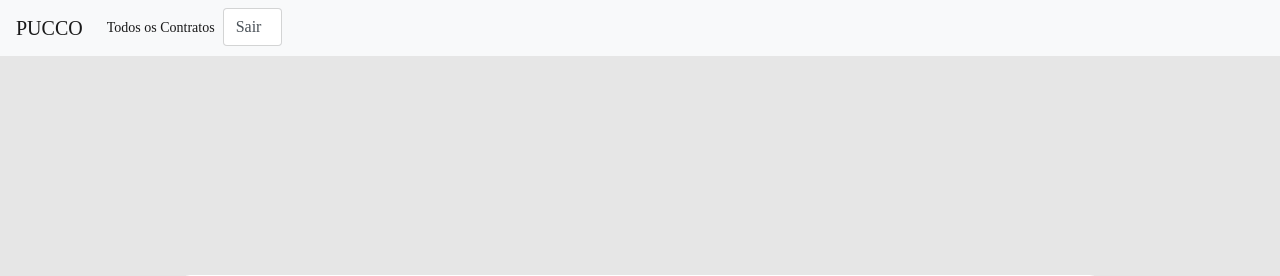
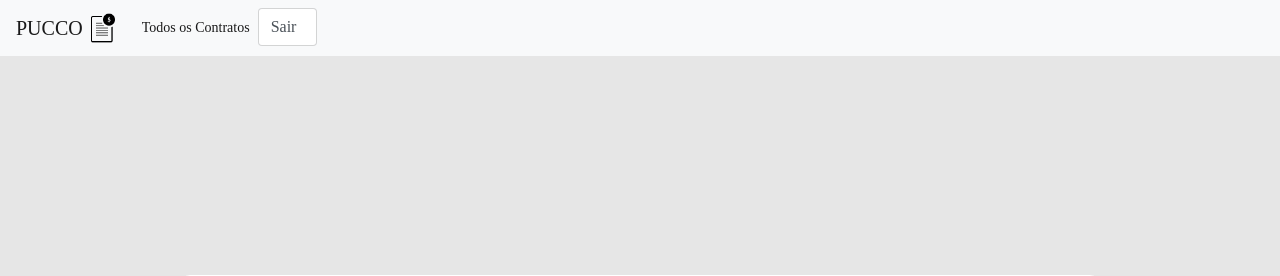
Before and after one commit to oliveirabrunoa/unatools, a Django app: page /contracts/ in a window 1280 px wide. Shown: the top 276 px of the page. Run offline with Django 3.2, Linux system fonts and the light colour scheme; data comes from the database, SQL or seed files in the repository; some libraries are stand-ins or nearby versions.

Commit message:
Ajustes de template do Menu

```diff
--- a/UnaToolsGestao/tools/templates/contracts_list.html
+++ b/UnaToolsGestao/tools/templates/contracts_list.html
@@ -12,7 +12,7 @@
     <!-- jQuery UI CSS -->
     <link rel="stylesheet" href="//code.jquery.com/ui/1.12.1/themes/base/jquery-ui.css">
 
-			<link rel="icon" type="image/png" href="images/icons/favicon.ico"/>
+			<link rel="icon" type="image/png" href="{% static 'images/iconpucco.png' %}"/>
 		<!--===============================================================================================-->
 			<link rel="stylesheet" type="text/css" href="{% static 'vendor/bootstrap/css/bootstrap.min.css' %}">
 		<!--===============================================================================================-->
--- a/UnaToolsGestao/tools/templates/menu.html
+++ b/UnaToolsGestao/tools/templates/menu.html
@@ -1,9 +1,12 @@
+{% load staticfiles %}
+{% load static %}
 {% block content %}
 <nav class="navbar navbar-expand-lg navbar-light bg-light">
-  <a class="navbar-brand" href="/contracts">PUCCO</a>
-  <button class="navbar-toggler" type="button" data-toggle="collapse" data-target="#navbarSupportedContent" aria-controls="navbarSupportedContent" aria-expanded="false" aria-label="Toggle navigation">
-    <span class="navbar-toggler-icon"></span>
-  </button>
+  <a class="navbar-brand" href="/contracts">PUCCO
+    <img src="{% static 'images/iconpucco.png' %}" width="30" height="30" class="d-inline-block align-top" alt="">
+  </a>
+  <!-- <button class="navbar-toggler" type="button" data-toggle="collapse" data-target="#navbarSupportedContent" aria-controls="navbarSupportedContent" aria-expanded="false" aria-label="Toggle navigation"> -->
+
 
   <div class="collapse navbar-collapse" id="navbarSupportedContent">
     <ul class="navbar-nav mr-auto">
```
